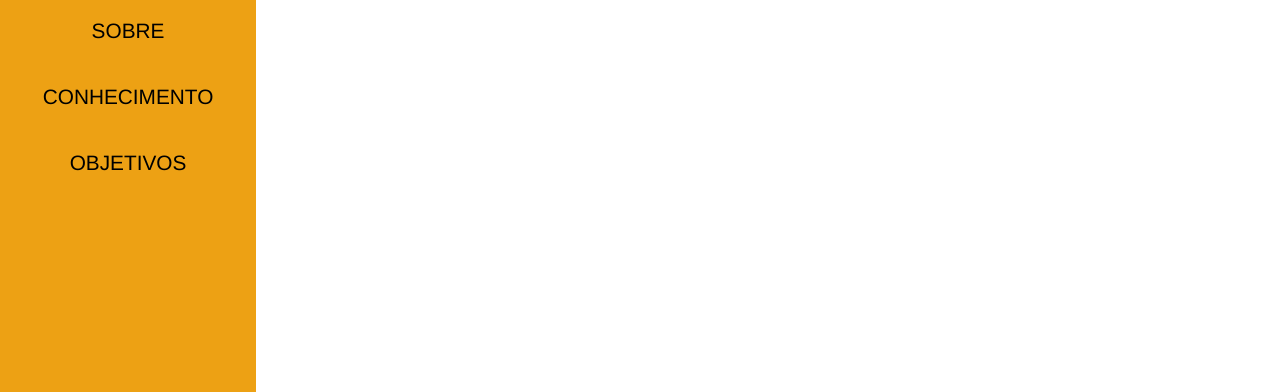
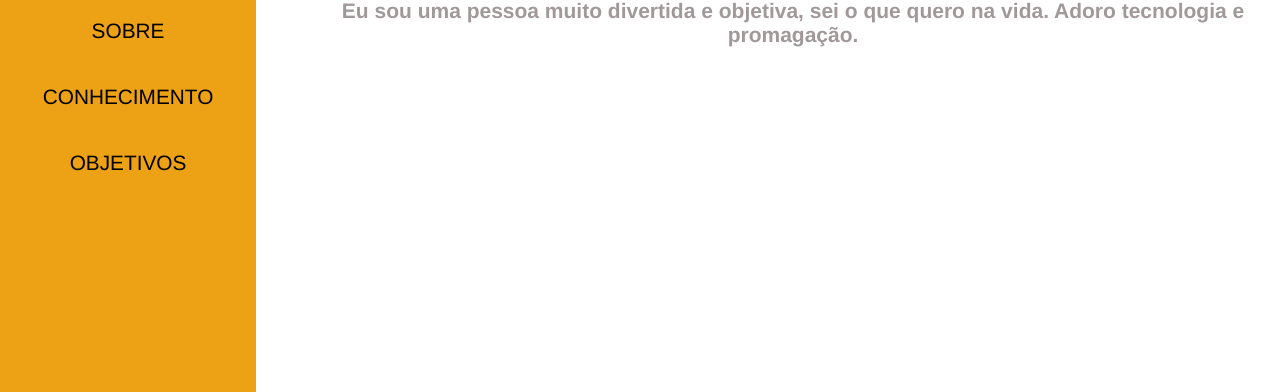
Before and after one commit to YgorBao/jubilante-machine, a plain HTML site: page index.html in a window 1280 px wide. Shown: the part 408-800 px from the top of the page. Drawn offline with Linux system fonts and the light colour scheme.

Commit message:
Add files via upload

```diff
--- a/index.html
+++ b/index.html
@@ -1,5 +1,7 @@
 <!DOCTYPE html>
 <html lang="pt-br">
+
+
     <head>
     <meta charset="UTF-8">
     <meta http-equiv="X-UA-Compatible" content="IE=edge">
@@ -7,6 +9,9 @@
     <link rel="stylesheet" href="style.css">
     <title>Trabalho</title>
     </head>
+
+
+
     <body>
         <div class="container">
         <aside>
@@ -18,10 +23,19 @@
         </div>
     </aside>
 
+
+
         <main>
             <h1>João <span>Da silva</span></h1>
             <p class="TEXTOPRIN"><b>RUA PRINCIPAL, 345, CAMPO BOM - RS <span> JOAO@SILVA.COM</span></b></p>
 
+            <div class="frase">
+                <h2>Eu sou uma pessoa muito divertida e objetiva, sei o que quero na vida. Adoro tecnologia e promagação.</h2>
+            </div>
         </main>
     </body>
+
+
+
+
 </html>
--- a/style.css
+++ b/style.css
@@ -35,6 +35,15 @@ body{
         display: flex;
 
     }
+    .frase{
+        position: absolute;
+        margin-top: 350px;
+        margin-left: 10px;
+        color: rgb(161, 153, 153);
+        font-size: 14px;
+        top: 40px;
+
+    }
 
     main{
         justify-self: flex-end;
```
Lines whose indentation alone changed are shown as unchanged.
